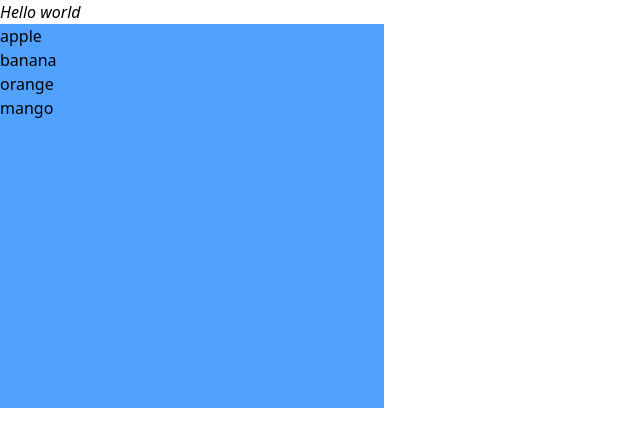
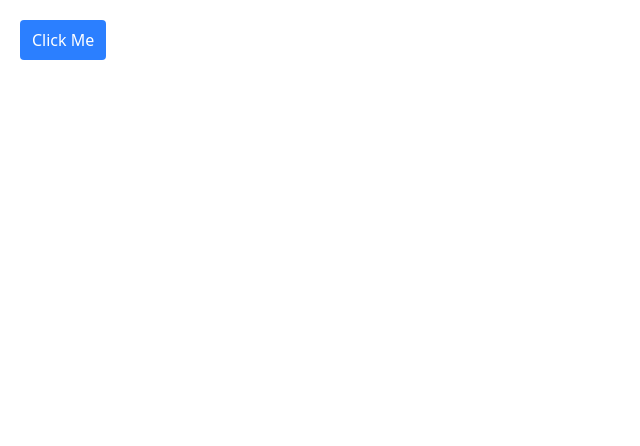
Before and after one commit to arjunmazumder/PhiMart-client, a React (Vite) app: page / in a window 1280 px wide. Shown: the top 446 px of the page, without its empty margins (0-640 px from the left). Built offline with nearby package versions, Linux system fonts and the light colour scheme.

Commit message:
m29.1 understanding state

```diff
--- a/src/App.jsx
+++ b/src/App.jsx
@@ -2,8 +2,9 @@
 // import './App.css'
 
 import './App.css'
-import FirstComponent from'./components/FirstComponent';
-import List from './components/List';
+// import FirstComponent from'./components/FirstComponent';
+// import List from './components/List';
+import Person from './components/Person';
 
 
 function App() {
@@ -11,8 +12,10 @@ function App() {
 
   return (
     <>
-    <FirstComponent></FirstComponent>
-    <List></List>
+    {/* <FirstComponent></FirstComponent>
+    <List></List> */}
+
+    <Person></Person>
 
     </>
   );
--- /dev/null
+++ b/src/components/Person.jsx
@@ -0,0 +1,19 @@
+import { useState } from "react";
+
+
+const Person = () => {
+    const [person, setPerson] = useState("Tani")
+    const handleClick = () =>{
+         setPerson("Arjun")
+         console.log(person)
+    }
+    return (
+        <div className="m-5">
+
+            <button onClick={handleClick} className="px-3 py-2 bg-blue-500 text-white rounded-sm">Click Me</button>
+
+        </div>
+    );
+};
+
+export default Person;
```
